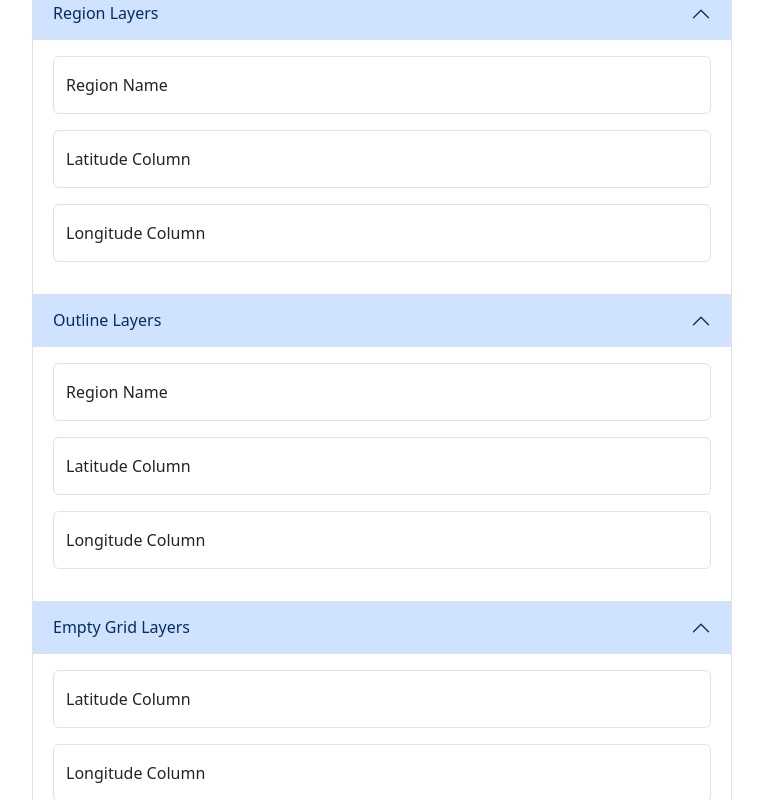
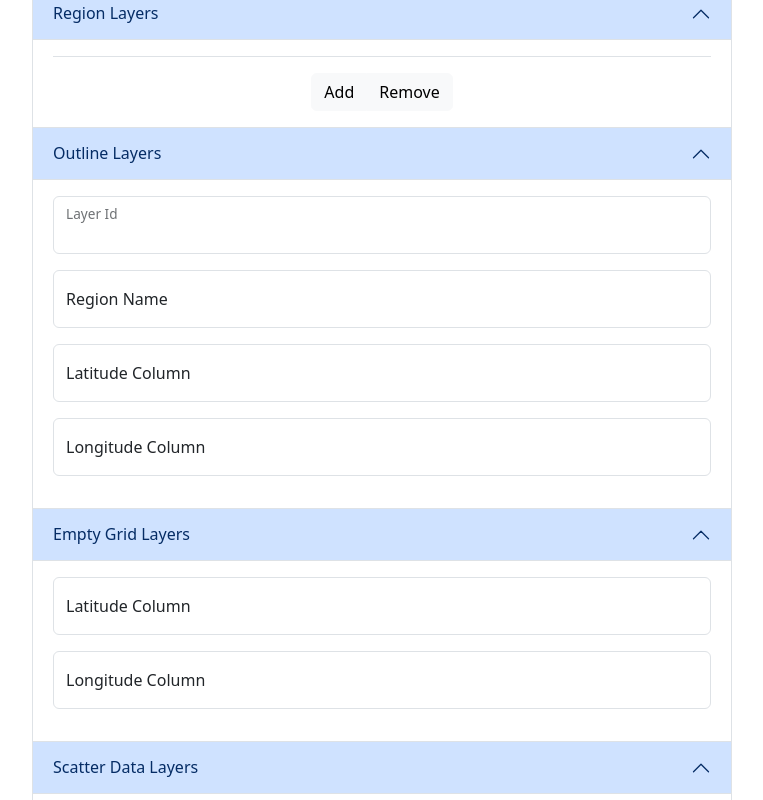
Before and after one commit to tony-zeidan/geohexviz-app, a React (Vite) app: page / in a window 1280 px wide. Shown: the part 480-1280 px from the top of the page, without its empty margins (258-1021 px from the left). Built offline with nearby package versions, Linux system fonts and the light colour scheme.

Commit message:
Multiple Region Layers

```diff
--- a/src/App.tsx
+++ b/src/App.tsx
@@ -1,10 +1,13 @@
-import "./App.css";
-import { HexbinLayerInput } from "./Components/HexbinLayerInput";
-import { RegionLayerInput } from "./Components/RegionLayerInput";
-import { ScatterLayerInput } from "./Components/ScatterLayerInput";
-import { GridLayerInput } from "./Components/GridLayerInput";
+import './App.css'
+import {HexbinLayerInput} from "./Components/HexbinLayerInput";
+import {RegionLayerInput} from "./Components/RegionLayerInput";
+import {ScatterLayerInput} from "./Components/ScatterLayerInput";
+import React from "react";
+import {GridLayerInput} from "./Components/GridLayerInput";
+import {RegionMultipleLayerInput} from "./Components/RegionMultipleLayerInput";
 
 function App() {
+
     /*
     The hexbin layer should be different from all others.
         - there can only be one
@@ -13,134 +16,82 @@ function App() {
 
   return (
     <>
-      <div className="accordion tw-w-[700px]" id="layerInputAccordion">
-        <div className="accordion-item">
+      <div>
+          <div className='accordion tw-w-[700px]' id='layerInputAccordion'>
+              <div className='accordion-item'>
                   <h2 className="accordion-header" id="headingOne">
-            <button
-              className="accordion-button"
-              type="button"
-              data-bs-toggle="collapse"
-              data-bs-target="#collapseHexbinLayerInput"
-              aria-expanded="true"
-              aria-controls="collapseHexbinLayerInput"
-            >
+                      <button className="accordion-button" type="button" data-bs-toggle="collapse"
+                              data-bs-target="#collapseHexbinLayerInput" aria-expanded="true" aria-controls="collapseHexbinLayerInput">
                           Hexbin Layer
                       </button>
                   </h2>
-          <div
-            id="collapseHexbinLayerInput"
-            className="accordion-collapse collapse show"
-            aria-labelledby="hexbinLayerInputHeading"
-            data-bs-parent="#layerInputAccordion"
-          >
+                  <div id="collapseHexbinLayerInput" className="accordion-collapse collapse show" aria-labelledby="hexbinLayerInputHeading"
+                       data-bs-parent="#layerInputAccordion">
                       <div className="accordion-body">
                           <HexbinLayerInput />
                       </div>
                   </div>
               </div>
-
-        <div className="accordion-item">
+              <div className='accordion-item'>
                   <h2 className="accordion-header" id="regionLayerAccordionHeader">
-            <button
-              className="accordion-button"
-              type="button"
-              data-bs-toggle="collapse"
-              data-bs-target="#collapseRegionLayerInput"
-              aria-expanded="false"
-              aria-controls="collapseRegionLayerInput"
-            >
+                      <button className="accordion-button" type="button" data-bs-toggle="collapse"
+                              data-bs-target="#collapseRegionLayerInput" aria-expanded="false" aria-controls="collapseRegionLayerInput">
                           Region Layers
                       </button>
                   </h2>
-          <div
-            id="collapseRegionLayerInput"
-            className="accordion-collapse collapse show"
-            aria-labelledby="regionLayerInputHeading"
-            data-bs-parent="#layerInputAccordion"
-          >
+                  <div id="collapseRegionLayerInput" className="accordion-collapse collapse show" aria-labelledby="regionLayerInputHeading"
+                       data-bs-parent="#layerInputAccordion">
+                      <div className="accordion-body">
+                        <RegionMultipleLayerInput maxLimit={5} />
+                      </div>
+                  </div>
+              </div>
+              <div className='accordion-item'>
+                  <h2 className="accordion-header" id="outlineLayerAccordionHeader">
+                      <button className="accordion-button" type="button" data-bs-toggle="collapse"
+                              data-bs-target="#collapseOutlineLayerInput" aria-expanded="false" aria-controls="collapseOutlineLayerInput">
+                          Outline Layers
+                      </button>
+                  </h2>
+                  <div id="collapseOutlineLayerInput" className="accordion-collapse collapse show" aria-labelledby="outlineLayerInputHeading"
+                       data-bs-parent="#layerInputAccordion">
                       <div className="accordion-body">
                           <RegionLayerInput />
                       </div>
                   </div>
               </div>
-
-        <div className="accordion-item">
-          <h2 className="accordion-header" id="outlineLayerAccordionHeader">
-            <button
-              className="accordion-button"
-              type="button"
-              data-bs-toggle="collapse"
-              data-bs-target="#collapseOutlineLayerInput"
-              aria-expanded="false"
-              aria-controls="collapseOutlineLayerInput"
-            >
-              Outline Layers
-            </button>
-          </h2>
-          <div
-            id="collapseOutlineLayerInput"
-            className="accordion-collapse collapse show"
-            aria-labelledby="outlineLayerInputHeading"
-            data-bs-parent="#layerInputAccordion"
-          >
-            <div className="accordion-body">
-              <RegionLayerInput />
-            </div>
-          </div>
-        </div>
-
-        <div className="accordion-item">
+              <div className='accordion-item'>
                   <h2 className="accordion-header" id="gridLayerAccordionHeader">
-            <button
-              className="accordion-button"
-              type="button"
-              data-bs-toggle="collapse"
-              data-bs-target="#collapseGridLayerInput"
-              aria-expanded="false"
-              aria-controls="collapseGridLayerInput"
-            >
+                      <button className="accordion-button" type="button" data-bs-toggle="collapse"
+                              data-bs-target="#collapseGridLayerInput" aria-expanded="false" aria-controls="collapseGridLayerInput">
                           Empty Grid Layers
                       </button>
                   </h2>
-          <div
-            id="collapseGridLayerInput"
-            className="accordion-collapse collapse show"
-            aria-labelledby="gridLayerInputHeading"
-            data-bs-parent="#layerInputAccordion"
-          >
+                  <div id="collapseGridLayerInput" className="accordion-collapse collapse show" aria-labelledby="gridLayerInputHeading"
+                       data-bs-parent="#layerInputAccordion">
                       <div className="accordion-body">
                           <GridLayerInput />
                       </div>
                   </div>
               </div>
-
-        <div className="accordion-item">
+              <div className='accordion-item'>
                   <h2 className="accordion-header" id="outlineLayerAccordionHeader">
-            <button
-              className="accordion-button"
-              type="button"
-              data-bs-toggle="collapse"
-              data-bs-target="#collapseScatterLayerInput"
-              aria-expanded="false"
-              aria-controls="collapseScatterLayerInput"
-            >
+                      <button className="accordion-button" type="button" data-bs-toggle="collapse"
+                              data-bs-target="#collapseScatterLayerInput" aria-expanded="false" aria-controls="collapseScatterLayerInput">
                           Scatter Data Layers
                       </button>
                   </h2>
-          <div
-            id="collapseScatterLayerInput"
-            className="accordion-collapse collapse show"
-            aria-labelledby="scatterLayerInputHeading"
-            data-bs-parent="#layerInputAccordion"
-          >
+                  <div id="collapseScatterLayerInput" className="accordion-collapse collapse show" aria-labelledby="scatterLayerInputHeading"
+                       data-bs-parent="#layerInputAccordion">
                       <div className="accordion-body">
                         <ScatterLayerInput />
                       </div>
                   </div>
               </div>
           </div>
+      </div>
     </>
-  );
+  )
 }
 
-export default App;
+export default App
--- a/src/Components/RegionLayerInput.tsx
+++ b/src/Components/RegionLayerInput.tsx
@@ -1,35 +1,26 @@
-export const RegionLayerInput = () => {
+import {RegionLayerPropType} from "../Types/LayerTypes";
+
+
+export const RegionLayerInput = (props: RegionLayerPropType) => {
+
     return (
         <div>
             <div className="form-floating mb-3">
-        <input
-          type="text"
-          className="form-control"
-          id="floatingInput"
-          placeholder=""
-        />
+                <input type="text" className="form-control" id="floatingInput" placeholder={props.id} />
+                <label htmlFor="floatingInput">Layer Id</label>
+            </div>
+            <div className="form-floating mb-3">
+                <input type="text" className="form-control" id="floatingInput" placeholder="" />
                 <label htmlFor="floatingInput">Region Name</label>
             </div>
-
             <div className="form-floating mb-3">
-        <input
-          type="text"
-          className="form-control"
-          id="floatingInput"
-          placeholder=""
-        />
+                <input type="text" className="form-control" id="floatingInput" placeholder="" />
                 <label htmlFor="floatingInput">Latitude Column</label>
             </div>
-
             <div className="form-floating mb-3">
-        <input
-          type="text"
-          className="form-control"
-          id="floatingInput"
-          placeholder=""
-        />
+                <input type="text" className="form-control" id="floatingInput" placeholder="" />
                 <label htmlFor="floatingInput">Longitude Column</label>
             </div>
         </div>
     );
-};
+}
--- a/src/Components/RegionMultipleLayerInput.tsx
+++ b/src/Components/RegionMultipleLayerInput.tsx
@@ -1,39 +1,77 @@
-import { useState } from "react";
+import {useState} from 'react';
+import {LayerMultipleInputPropType, RegionLayerPropType} from "../Types/LayerTypes";
+import {RegionLayerInput} from "./RegionLayerInput";
 
-export const RegionMultipleLayerInput = () => {
-  const [rollers, setRollers] = useState([]);
+export const RegionMultipleLayerInput = (props : LayerMultipleInputPropType) => {
 
-  return (
-    <div>
-      <div className="form-floating mb-3">
-        <input
-          type="text"
-          className="form-control"
-          id="floatingInput"
-          placeholder=""
-        />
-        <label htmlFor="floatingInput">Region Name</label>
-      </div>
+    const [rollers, setRollers] = useState<Array<RegionLayerPropType>>([]);
+    const [activeTab, setActiveTab] = useState(1);
 
-      <div className="form-floating mb-3">
-        <input
-          type="text"
-          className="form-control"
-          id="floatingInput"
-          placeholder=""
-        />
-        <label htmlFor="floatingInput">Latitude Column</label>
-      </div>
+    const addHandler = () => {
+        if (rollers.length === props.maxLimit)
+            return;
 
-      <div className="form-floating mb-3">
-        <input
-          type="text"
-          className="form-control"
-          id="floatingInput"
-          placeholder=""
-        />
-        <label htmlFor="floatingInput">Longitude Column</label>
-      </div>
-    </div>
-  );
-};
+        setRollers([...rollers, {id: rollers.length+1}]);
+    }
+
+    const removeHandler = () => {
+        if (rollers.length === 0)
+            return
+
+        const newRollers = [...rollers];
+        newRollers.pop();
+        setRollers(newRollers);
+    }
+
+    return (
+        <div>
+            {
+                <ul className="nav nav-tabs mb-3" id="regionlayer-tabs" role="tablist">
+                    { rollers.map((roller, index) => {
+                    return (
+                        <li className="nav-item" role="presentation">
+                            <a
+                                className="nav-link"
+                                id={`regionlayer-tab-${roller.id}`}
+                                data-mdb-toggle="tab"
+                                href={`#regionlayer-tab-${roller.id}`}
+                                role="tab"
+                                aria-controls={`regionlayer-tab-${roller.id}`}
+                                aria-selected="true"
+                                onClick={() => setActiveTab(index)}
+                            >
+                                {`Layer: ${roller.id}`}
+                            </a>
+                        </li>
+                    );
+                }) }
+                </ul>
+            }
+            {
+                <div className="tab-content" id="regionlayer-tabs">
+                    {
+                        rollers.map((roller, index) => {
+                            return (
+                                <div
+                                    className={`tab-pane fade${index === activeTab ? ' show active' : ''}`}
+                                    key={index}
+                                    id={`regionlayer-tab-${roller.id}`}
+                                    role="tabpanel"
+                                    aria-labelledby={`regionlayer-tab-${roller.id}`}
+                                >
+                                    <RegionLayerInput id={roller.id}/>
+                                </div>
+                            )
+                        })
+                    }
+                </div>
+            }
+
+            <div className="btn-group" role="group" aria-label="addRemoveButtonGroup">
+                <button type="button" className="btn btn-light" onClick={addHandler}>Add</button>
+                <button type="button" className="btn btn-light" onClick={removeHandler}>Remove</button>
+            </div>
+        </div>
+
+    );
+}
--- /dev/null
+++ b/src/Types/LayerTypes.ts
@@ -0,0 +1,7 @@
+export type LayerMultipleInputPropType = {
+    maxLimit: number;
+}
+
+export type RegionLayerPropType = {
+    id: number
+}
```
Lines whose indentation alone changed are shown as unchanged.
